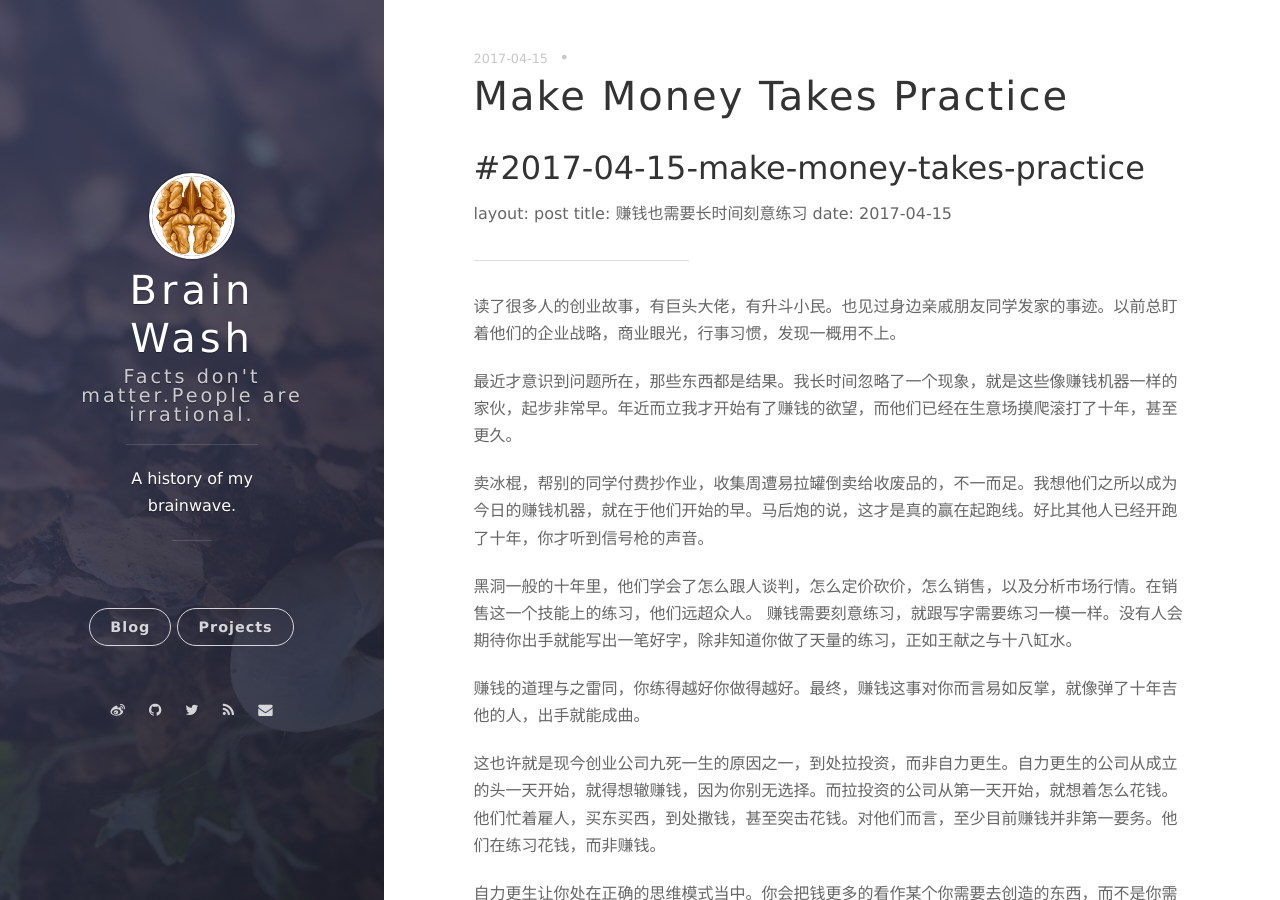
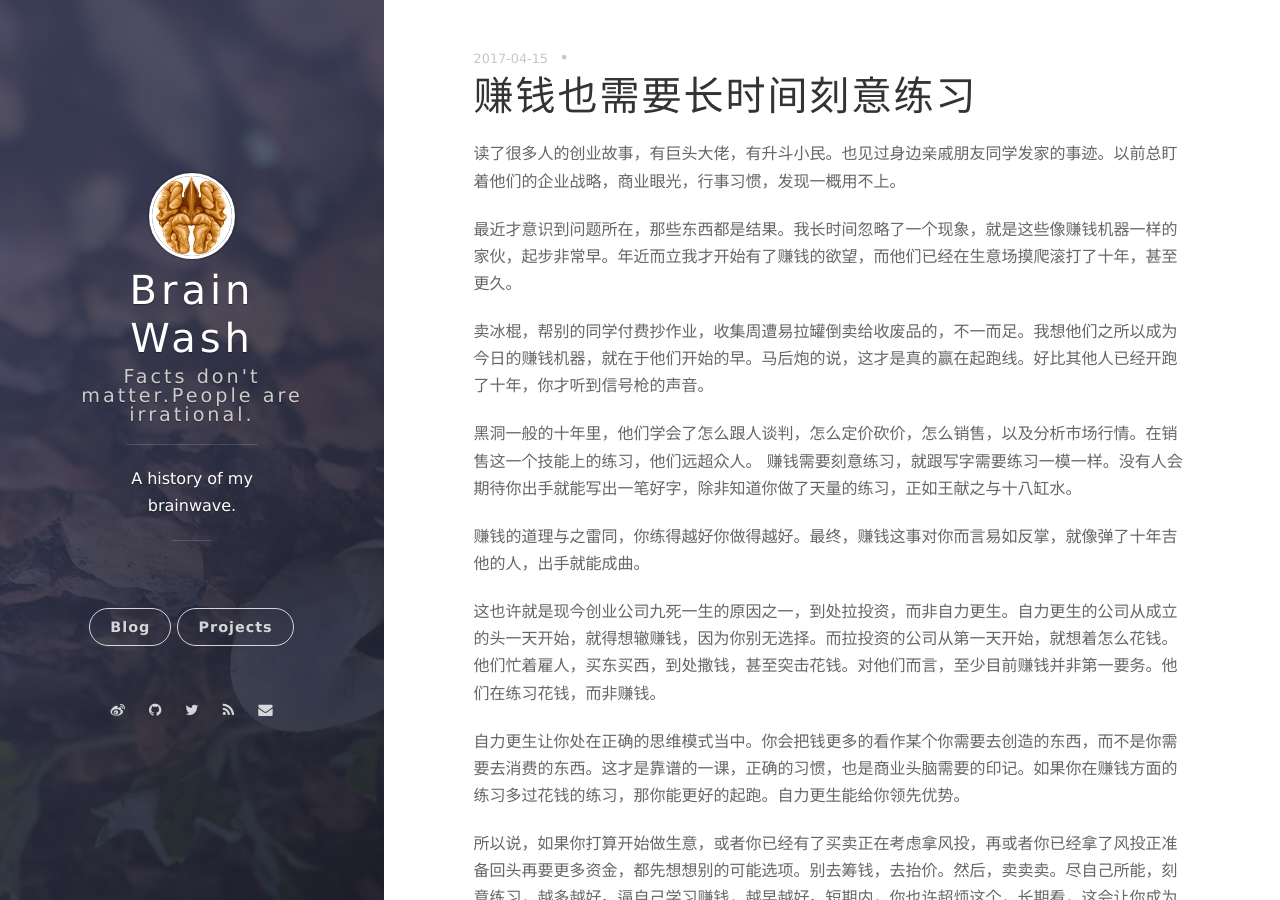
Before and after one commit to iwomen/iwomen.github.io, a Jekyll site: the page built from _posts/2017-04-15-make-money-takes-practice.md, in a window 1280 px wide and 900 px high. Built offline with Jekyll 4.4.1, drawn with Linux system fonts in a browser that asks for light colours; nearby versions of some CDN libraries; our own code applies the rules of GitHub Pages for plain Markdown files; comment, search, counter and statistics services are not loaded.

Commit message:
Update 2017-04-15-make-money-takes-practice.md

```diff
--- a/_posts/2017-04-15-make-money-takes-practice.md
+++ b/_posts/2017-04-15-make-money-takes-practice.md
@@ -1,9 +1,7 @@
-#2017-04-15-make-money-takes-practice
 ---
 layout: post
 title: 赚钱也需要长时间刻意练习
 date: 2017-04-15
-
 ---
 
 读了很多人的创业故事，有巨头大佬，有升斗小民。也见过身边亲戚朋友同学发家的事迹。以前总盯着他们的企业战略，商业眼光，行事习惯，发现一概用不上。
```
